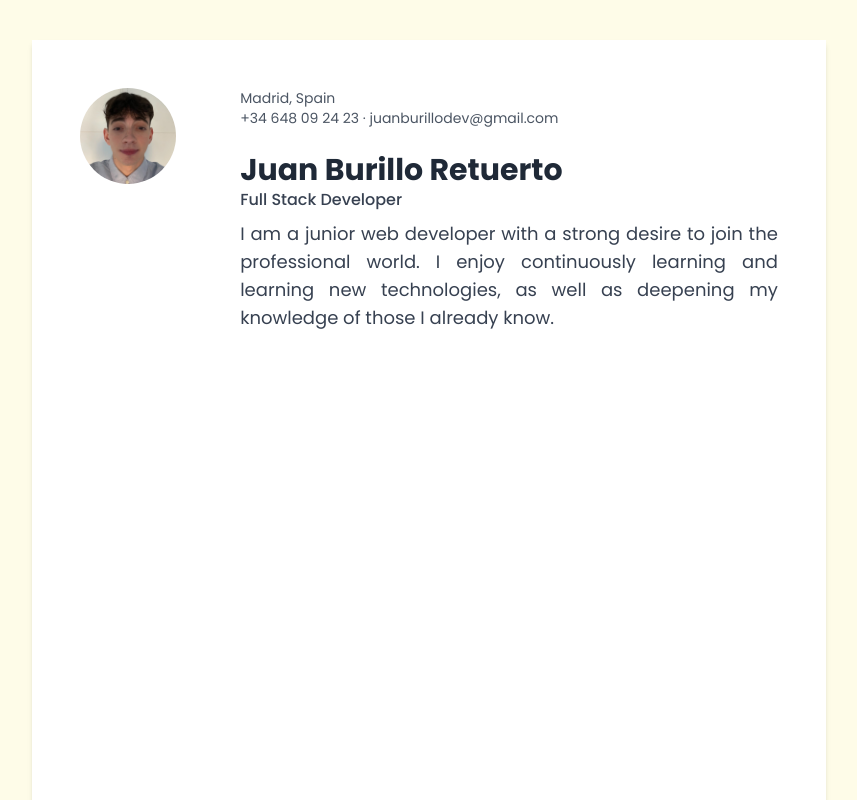
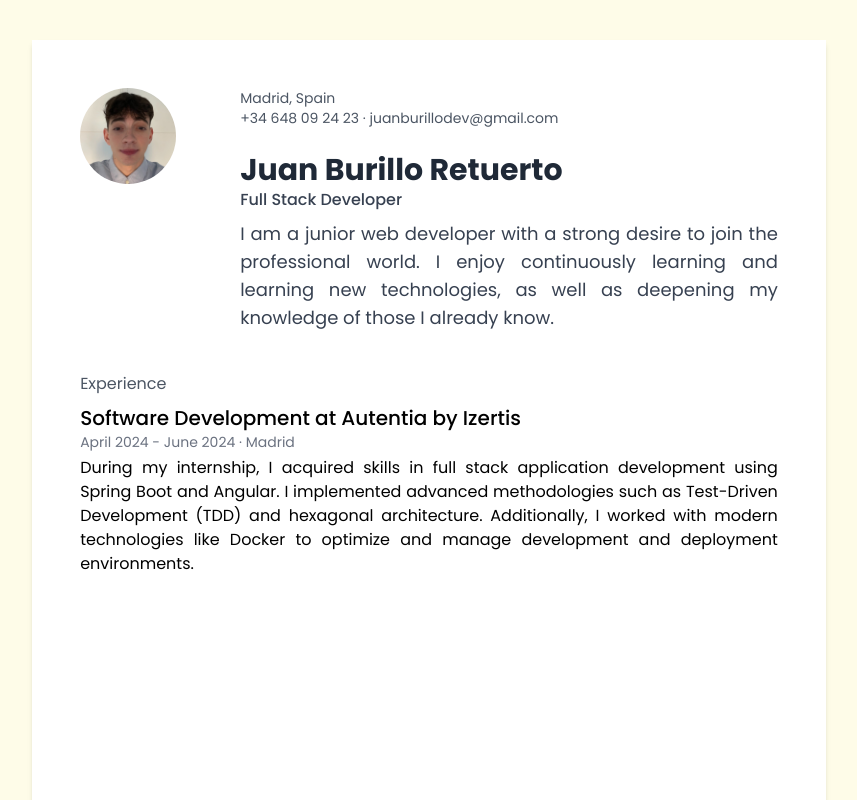
Before and after one commit to juanburillo/curriculum-vitae, a Vue app: page / in a window 1280 px wide. Shown: the top 800 px of the page, without its empty margins (211-1068 px from the left). Built offline with nearby package versions, Linux system fonts and the light colour scheme.

Commit message:
feat: :sparkles: fill Experience component

```diff
--- a/src/components/Curriculum.vue
+++ b/src/components/Curriculum.vue
@@ -7,6 +7,6 @@ import Presentation from './Presentation.vue';
   <div class="w-[210mm] h-[297mm] my-10 mx-auto p-12 bg-white shadow-md">
     <Presentation />
 
-    <Experience />
+    <Experience class="mt-10"/>
   </div>
 </template>
--- a/src/components/Experience.vue
+++ b/src/components/Experience.vue
@@ -1,5 +1,15 @@
 <script setup lang="ts">
+import data from '../locales/data.json';
 </script>
 
 <template>
+  <div>
+    <h2 class="text-gray-600">Experience</h2>
+
+    <div v-for="job in data.experience" class="mt-2">
+      <h1 class="font-medium text-xl">{{ job.title }} at {{ job.employer }}</h1>
+      <h2 class="text-gray-500 text-sm">{{ job.startDate }} - {{ job.endDate }} &middot; {{ job.city }}</h2>
+      <p class="mt-1 text-justify">{{ job.description }}</p>
+    </div>
+  </div>
 </template>
```
